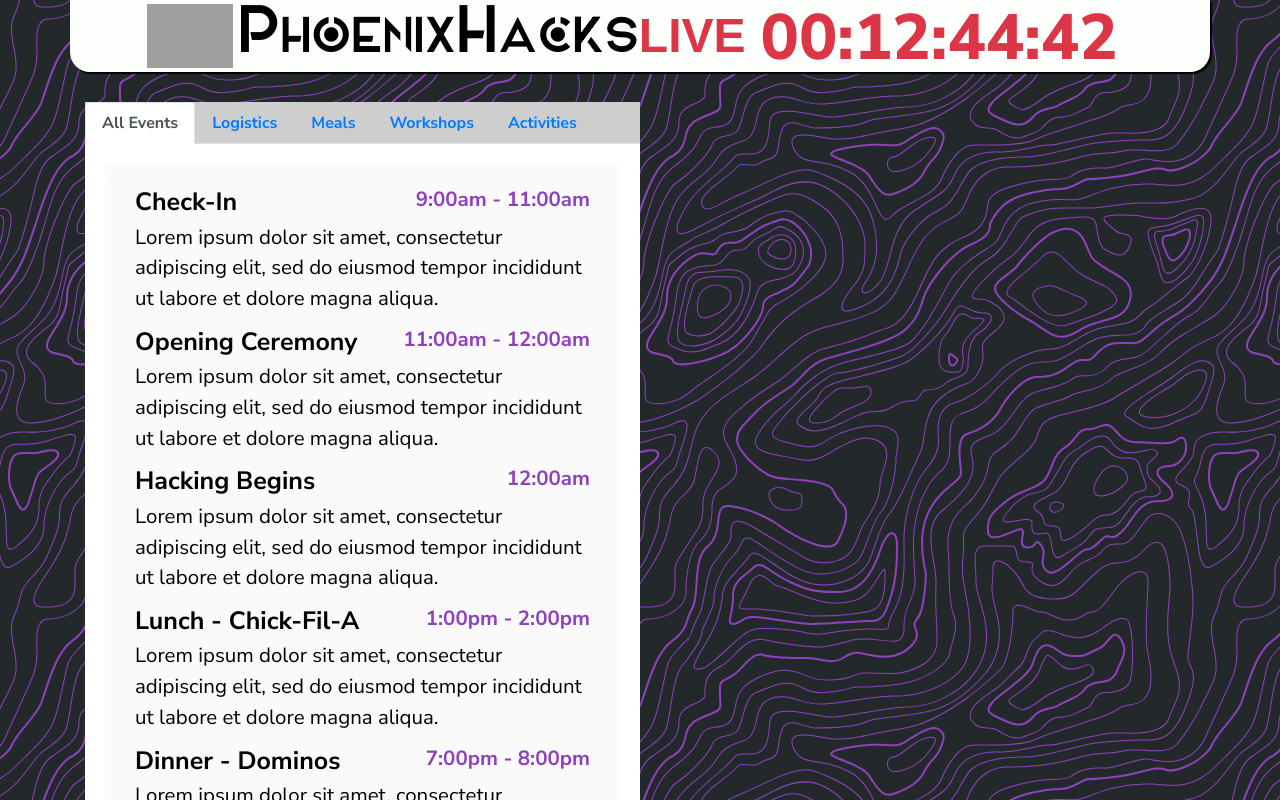
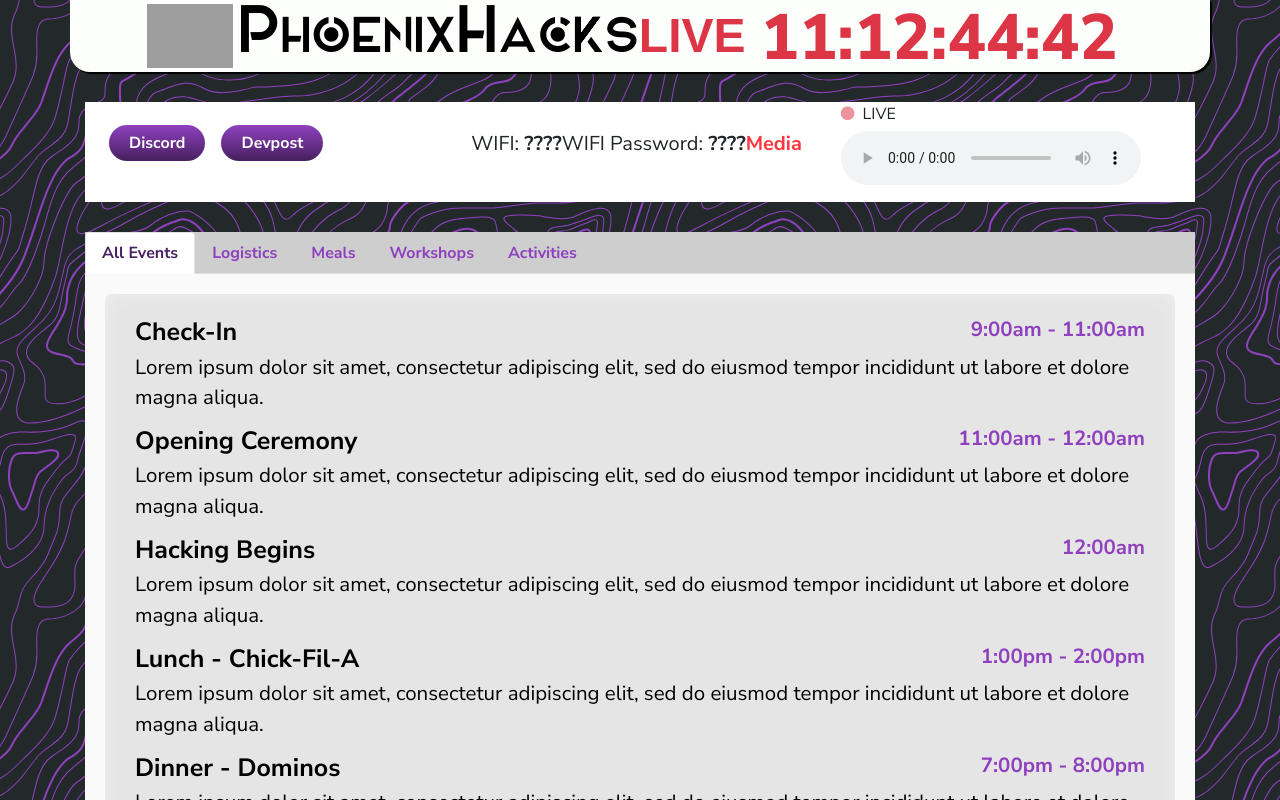
Before and after one commit to PhoenixHacks/2020-live-web, a React (Create React App) app: page / in a window 1280 px wide. Shown: the top 800 px of the page. Built offline with nearby package versions, Linux system fonts and the light colour scheme; no server answers; grey boxes are pictures that could not be loaded.

Commit message:
Created media section & removed redundant scripts

```diff
--- a/public/css/style2.css
+++ b/public/css/style2.css
@@ -7,7 +7,7 @@
 
 /*========== Sections ==========*/
 .section {
-
+  margin-top: 30px;
 }
 
 /*---------- Header ----------*/
@@ -123,23 +123,57 @@
   z-index: -1;
 }
 
+.media {
+  width: 100%;
+  height: 100px;
+  background-color: white;
+  margin-left: auto;
+  margin-right: auto;
+}
+
+.media-btn-container {
+  margin-top: 20px;
+  padding-left: 16px;
+  padding-right: 16px;
+}
+
+.media-btn {
+  border: 0px;
+  background: linear-gradient(180deg, #8f40bf, #47205f);
+  border-radius: 50px;
+  padding: 6px 20px;
+  color: white;
+  font-weight: 700;
+  margin: 3px 8px;
+  display: inline-block;
+}
+
+.media-info {
+  display: flex;
+  margin: 30px auto;
+  /*justify-content: left;*/
+}
+
+/*---------- Schedule ----------*/
+
 .schedule-tabs {
-  margin-top: 30px;
-  width: 50%;
+  /*width: 50%;*/
 }
 
 .nav-tabs {
   background-color: #cecece !important;
   font-weight: bold !important;
-  color: black !important;
+}
+
+.nav-tabs .nav-item {
+  color: #8f40bf !important;
   text-decoration: none !important;
 }
 
 .nav-tabs .active {
+  color: #47205f !important;
   background-color: white !important;
 }
-
-/*---------- Schedule ----------*/
 
 .schedule-announcements {
   justify-content: space-between;
@@ -149,14 +183,98 @@
 }
 
 .schedule {
-  background-color: #e5e5e5;
+  background-color: #fafafa;
   font-size: 1.28em;
   background-repeat: no-repeat;
   background-size: cover;
   background-position: center center;
   color: black;
   position: relative;
+  /*background: white;*/
+  padding: 20px;
 }
+
+/*---------- Schedule ----------*/
+
+.announcements-list,
+.schedule-list {
+  list-style: none;
+  margin: 0;
+  padding: 0;
+  /* width: 70%; */
+  overflow: scroll;
+  max-height: 750px;
+  padding: 10px 30px;
+  border-radius: 6px;
+  background: #e5e5e5;
+  box-shadow: 0 0px 32px -15px #fff inset;
+}
+/*
+.schedule-list {
+  flex: 2 1 66%;
+}
+
+.announcements-list {
+  flex: 1 1 33%;
+  padding: 12px;
+}
+*/
+.schedule-list li {
+  margin: 10px auto;
+}
+
+.schedule-header {
+  display: flex;
+  justify-content: space-between;
+}/*
+
+.schedule {
+  margin-right: 16px;
+}*/
+
+/*---------- Announcements ----------*/
+.announcements {
+
+}
+
+/*---------- Maps ----------*/
+.maps {
+  background-color: white;
+  padding: 40px;
+  /*border-radius: 20px 20px 0 0;*/
+  margin-bottom: 60px;
+  width: 100%;
+}
+
+.map {
+  width: 100%;
+}
+
+/*---------- Footer ----------*/
+.footer {
+
+}
+
+/*---------- Animation ----------*/
+.Blink {
+  animation: blinker 1.5s cubic-bezier(0.5, 0, 1, 1) infinite alternate;
+  padding-bottom: 10px;
+}
+@keyframes blinker {
+  from {
+    opacity: 1;
+  }
+  to {
+    opacity: 0;
+  }
+}
+
+
+
+
+
+
+
 
 /*---------- Meals ----------*//*
 .schedule .days {
@@ -202,77 +320,3 @@
 }*/
 
 /*---------- end Meals ----------*/
-/*---------- Schedule ----------*/
-
-.announcements-list,
-.schedule-list {
-  list-style: none;
-  margin: 0;
-  padding: 0;
-  /* width: 70%; */
-  overflow: scroll;
-  max-height: 750px;
-  padding: 10px 30px;
-  border-radius: 6px;
-  background: #fafafa;
-  box-shadow: 0 0px 32px -15px #fff inset;
-}
-/*
-.schedule-list {
-  flex: 2 1 66%;
-}
-
-.announcements-list {
-  flex: 1 1 33%;
-  padding: 12px;
-}
-*/
-.schedule-list li {
-  margin: 10px auto;
-}
-
-.schedule-header {
-  display: flex;
-  justify-content: space-between;
-}/*
-
-.schedule {
-  margin-right: 16px;
-}*/
-
-.schedule {
-  background: white;
-  padding: 20px 20px 0 20px;
-}
-
-.maps {
-  background-color: white;
-  padding: 40px;
-  /*border-radius: 20px 20px 0 0;*/
-  margin-bottom: 60px;
-  margin-top: 30px;
-  width: 100%;
-}
-
-.map {
-  width: 100%;
-}
-
-/*---------- Footer ----------*/
-.footer {
-
-}
-
-/*---------- Animation ----------*/
-.Blink {
-  animation: blinker 1.5s cubic-bezier(0.5, 0, 1, 1) infinite alternate;
-  padding-bottom: 10px;
-}
-@keyframes blinker {
-  from {
-    opacity: 1;
-  }
-  to {
-    opacity: 0;
-  }
-}
--- a/src/App.js
+++ b/src/App.js
@@ -4,9 +4,7 @@ import Maps from "./Components/Maps";
 import Meals from "./Components/Meals";
 import Header from "./Components/Header";
 import Schedule from "./Components/Schedule";
-import Challenges from "./Components/Challenges";
 import Announcements from "./Components/Announcements";
-import Workshops from "./Components/Workshops";
 import Radio from "./Components/Radio";
 
 import { ResBlobTop, ResBlobBottom } from "./Components/Shared/Blobs";
@@ -22,15 +20,49 @@ class App extends React.Component {
 
           <div className="content row align-self-center">
 
-            <div className="section links">
+            <div className="section media row">
+              <div className="media-btn-container col">
+                <a href="https://phoenixhacks.com/discord" target="_blank" rel="noopener noreferrer">
+                  <button className="btn media-btn">Discord</button>
+                </a>
+                <a href="https://phoenixhacks2020.devpost.com" target="_blank" rel="noopener noreferrer">
+                  <button className="btn media-btn">Devpost</button>
+                </a>
+              </div>
 
+              <div className="media-info col">
+                <h5>WIFI: <strong>????</strong></h5>
+                <h5>WIFI Password: <strong>????</strong></h5>
+                <a
+                  href="https://phoenixhacks.com/photos"
+                  target="_blank"
+                  rel="noopener noreferrer"
+                >
+                  <h5 style={{ color: "#FF363F" }}>
+                    <b>Media</b>
+                  </h5>
+                </a>
+              </div>
+
+              <div className="col">
+                <Radio />
+              </div>
+              {/*
+              <div className="links-container col">
+                <Announcements />
+              </div>*/}
             </div>
 
             <div className="section schedule-tabs">
               <Schedule />
             </div>
-            <hr />
-            <Maps />
+            <div className="section announcements">
+
+            </div>
+
+            <div className="section">
+              <Maps />
+            </div>
           </div>
         </div>
       </React.Fragment>
--- a/src/Components/Challenges.js
+++ /dev/null
@@ -1,81 +0,0 @@
-import React from "react";
-
-const challenges = [
-  {
-    category: "Solution for patients, caregivers, physicians.",
-    company: "Express Scripts",
-    challenge:
-      "Express Scripts is looking for innovative healthcare solutions that are powered by technology. Design a solution that redefines and simplifies the healthcare experience for patients, caregivers and physicians enabling them to do more of what they love."
-  },
-  {
-    category:
-      "Resource for residents of multilingual/multicultural city like Miami.",
-    company: "Google",
-    challenge:
-      "Create a resource that would benefit residents of a multilingual and multicultural city like Miami. Bonus points will be awarded for creative use of one or more of the Google Cloud APIs (Text-to-Speech, Computer Vision, Translate, etc.)."
-  },
-  {
-    category: "Leveraging Enhanced Connectivity.",
-    company: "Carnival",
-    challenge:
-      "Fast and resilient internet connectivity will be ubiquitous onboard our ships in the near future. What opportunities does this unlock?"
-  },
-  {
-    category: "Best hack on 8base platform.",
-    company: "8base",
-    challenge: "Using 8base platform, what awesome hack can you create?"
-  },
-  {
-    category: "Best Social Good Hack.",
-    company: "WICS FIU",
-    challenge:
-      "Best hack that helps the world become a better plaee. 50% of the team must identify as female"
-  },
-  {
-    category: "Best use of Snap Kit.",
-    company: "MLH"
-  },
-  {
-    category: "Best IoT Hack using a Qualcomm Device.",
-    company: "MLH"
-  },
-  {
-    category: "Best use of Aloglia API.",
-    company: "MLH"
-  },
-  {
-    category: "Best use of Google Cloud Platform.",
-    company: "MLH"
-  },
-  {
-    category: "Best Domain Registered with Domain.com.",
-    company: "MLH"
-  }
-];
-
-export default class Challenges extends React.Component {
-  render() {
-    return (
-      <div className="challenges">
-        <h2>
-          <b>Challenges</b>
-        </h2>
-        <ul className="schedule-list">
-          {challenges.map((item, index) => (
-            <li key={index}>
-              <span className="schedule-header">
-                <span style={{ fontSize: "25px" }}>
-                  <b>{item.category}</b>
-                </span>
-                <span style={{ color: "#8f40bf" }}>
-                  <b>{item.company}</b>
-                </span>
-              </span>
-              {item.challenge}
-            </li>
-          ))}
-        </ul>
-      </div>
-    );
-  }
-}
--- a/src/Components/Header.js
+++ b/src/Components/Header.js
@@ -9,8 +9,8 @@ export default class Header extends React.Component {
   componentDidMount = () => this.countdown();
 
   countdown = () => {
-    /*let countDownDate = new Date("Jan 26, 2020 12:00:00").getTime();*/
-    let countDownDate = new Date("Jan 15, 2020 12:00:00").getTime();
+    let countDownDate = new Date("Jan 26, 2020 12:00:00").getTime();
+    /*let countDownDate = new Date("Jan 15, 2020 12:00:00").getTime();*/
 
     return setInterval(() => {
       let now = new Date().getTime();
@@ -58,37 +58,6 @@ export default class Header extends React.Component {
           </div>
           {isLive ? <h1 className="timer col">{timer}</h1> : <h1 className="timer col text-danger">{timer}</h1>}
         </nav>
-
-        {/*
-        <hr />
-        <div className="header-container row">
-          <div className="header-btn-container">
-            <a href="https://phoenixhacks.com/slack" target="_blank" rel="noopener noreferrer">
-              <button className="btn header-btn">Slack</button>
-            </a>
-            <a href="https://phoenixhacks2020.devpost.com" target="_blank" rel="noopener noreferrer">
-              <button className="btn header-btn">Devpost</button>
-            </a>
-          </div>
-
-          <div className="header-info">
-            <h5>WIFI: <strong>????</strong></h5>
-            <h5>WIFI Password: <strong>????</strong></h5>
-            <a
-              href="https://phoenixhacks.com/photos"
-              target="_blank"
-              rel="noopener noreferrer"
-            >
-              <h5 style={{ color: "#FF363F" }}>
-                <b>Media</b>
-              </h5>
-            </a>
-          </div>
-        </div>
-        <div className="header-container">
-          <Announcements />
-        </div>*/}
-
       </React.Fragment>
     );
   }
--- a/src/Components/Radio.js
+++ b/src/Components/Radio.js
@@ -3,14 +3,16 @@ import React from "react";
 export default class Radio extends React.Component {
   render() {
     return (
-        <div>
+        <div className="row">{/*
             <h2>
                 <b>Radio</b>
-            </h2>
-            <div>
+            </h2>*/}
+            <div className="col">
                 <i class="fa fa-circle text-danger Blink"></i>&nbsp; LIVE
             </div>
-            <audio id="audio_player" src="http://68.183.126.181:8000/stream" type="audio/mpeg" controls/>
+            <div className="col">
+              <audio id="audio_player" src="http://68.183.126.181:8000/stream" type="audio/mpeg" controls/>
+            </div>
         </div>
     );
   }
--- a/src/Components/Workshops.js
+++ /dev/null
@@ -1,78 +0,0 @@
-import React from "react";
-
-const worskhop = [
-  {
-    title: "Intro to the 8base platform",
-    time: "10:30pm - 12:00am",
-    description:
-      "Merit Lab 144. Use 8base and skip the complex data modeling to get ahead of the competition!"
-  },
-  {
-    title: "Git good at team collaboration with Github",
-    time: "12:30am - 1:15am",
-    description:
-      "PG6 105. Crash course in using Git & Github as a team collaboration tool."
-  },
-  {
-    title: "Intro to CSS + HTML",
-    time: "1:30am - 2:15am",
-    description: "PG6 105. Learn the foundation to make a website."
-  },
-  {
-    title: "Intro to GraphQL",
-    time: "9:00am - 10:00am",
-    description: "Merit Lab 144. Learn the basics of GraphQL, taught by 8base."
-  },
-  {
-    title: "Javascript: The sweet parts",
-    time: "10:00am - 11:00am",
-    description: "PG6 105. Learn the basics of Javascript.."
-  },
-  {
-    title: "Getting started with react and styled components",
-    time: "11:30am - 12:30pm",
-    description: "Merit Lab 144. Learn the basics of React, taught by GE."
-  },
-  {
-    title: "What now?",
-    time: "2:00pm - 3:00pm",
-    description: "PG6 105. A guide to exploring the world in tech."
-  },
-  {
-    title: "Googler Spotlights: Data Science and Software Engineering",
-    time: "4:00pm - 5:00pm",
-    description:
-      "Merit Lab 144. Ask Google engineers questions and get information on a googlers life."
-  },
-  {
-    title: "Demystifying AI/ML",
-    time: "5:30pm - 6:30pm",
-    description: "PG6 105."
-  }
-];
-export default class Workshops extends React.Component {
-  render() {
-    return (
-      <div className="workshops">
-        <h2>
-          <b>Workshops</b>
-        </h2>
-        <ul className="schedule-list">
-          {worskhop.map((item, index) => (
-            <li key={index}>
-              <span className="schedule-header">
-                <span style={{ fontSize: "25px" }}>
-                  <b>{item.title}</b>
-                </span>
-                <span style={{ color: "#8f40bf" }}>
-                  <b>{item.time}</b>
-                </span>
-              </span>
-              {item.description}
-            </li>
-          ))}
-        </ul>
-      </div>
-    );
-  }
-}
```
Also changed, not shown: 1 other file (tests, documents, lock files or other folders).
